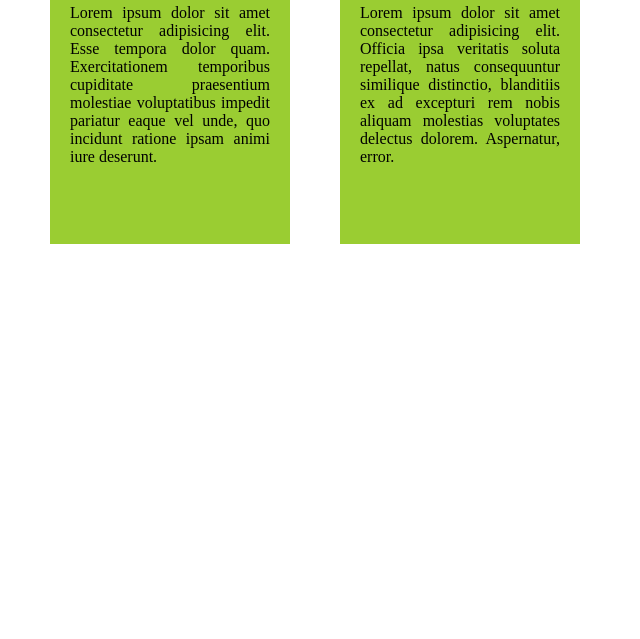
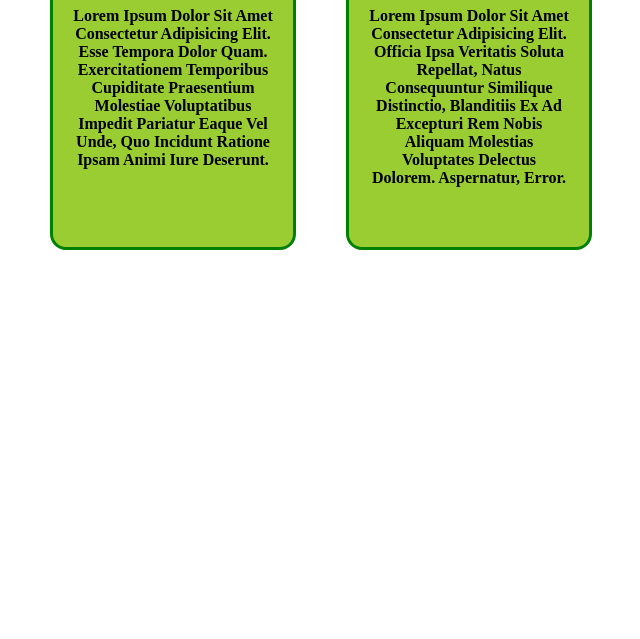
Before and after one commit to IbrahimNewaz/my-first-repo-html, a plain HTML site: page index.html in a window 1280 px wide. Shown: the part 161-800 px from the top of the page, without its empty margins (23-663 px from the left). Drawn offline with Linux system fonts and the light colour scheme.

Commit message:
add color

```diff
--- a/index.html
+++ b/index.html
@@ -6,10 +6,18 @@
     <title>Git and Github</title>
 
     <style>
-        header
+        /* .head_xx
         {
-            background-image: url(../../MODULE\ 02\ 02-07-2025/../MODULE\ 02\ 02-07-2025/);
-        }
+            /* height: 400px;
+            background-image: url(../image/C++\ wallpaper\ \ 2.jpg);
+            background-repeat: no-repeat; */
+            /* background-size: cover; */
+            /* background-size: 1550px;
+            padding: 85px;
+            background-position: center;
+            margin: 25px; */
+        /*} */
+
         #banner_1
         {
             display: flex;
@@ -25,6 +33,8 @@
             margin: 25px 25px;
             padding: 20px 20px;
             background-color: yellowgreen;
+            border: 3px solid green;
+            border-radius: 16px;
         }
         #card_2
         {
@@ -33,14 +43,32 @@
             margin: 25px 25px;
             padding: 20px 20px;
             background-color: yellowgreen;
+            border: 3px solid green;
+            border-radius: 16px;
+
 
         }
+        .head
+        {
+            text-align: center;
+            font-weight: bolder;
+            text-transform: capitalize;
+        }
+        .head_1
+        {
+            text-align: center;
+            font-weight: bolder;
+            text-transform: capitalize;
+        }
+
+
     </style>
+
 </head>
 
 
 <body>
-    <header></header>
+    <header class="head_xx"></header>
 
     <div id="background">
 
```
